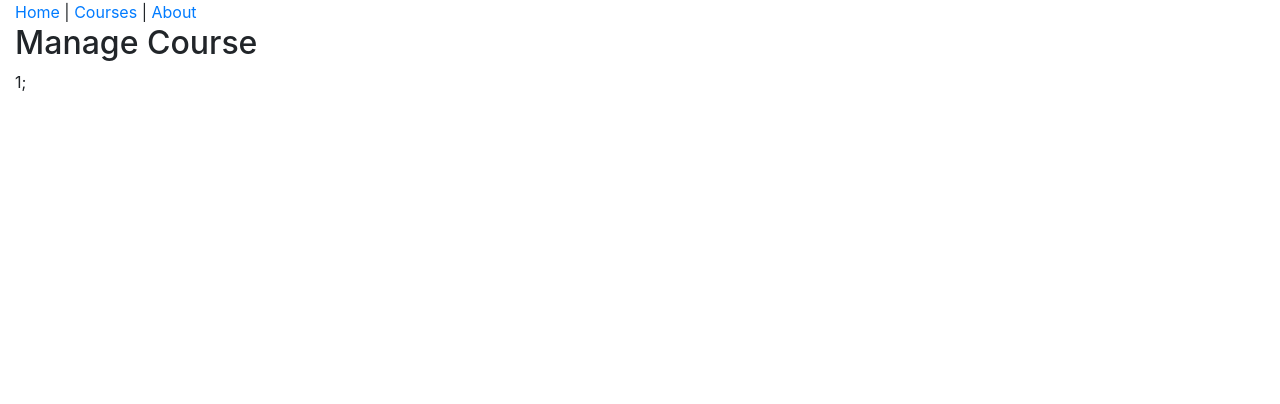
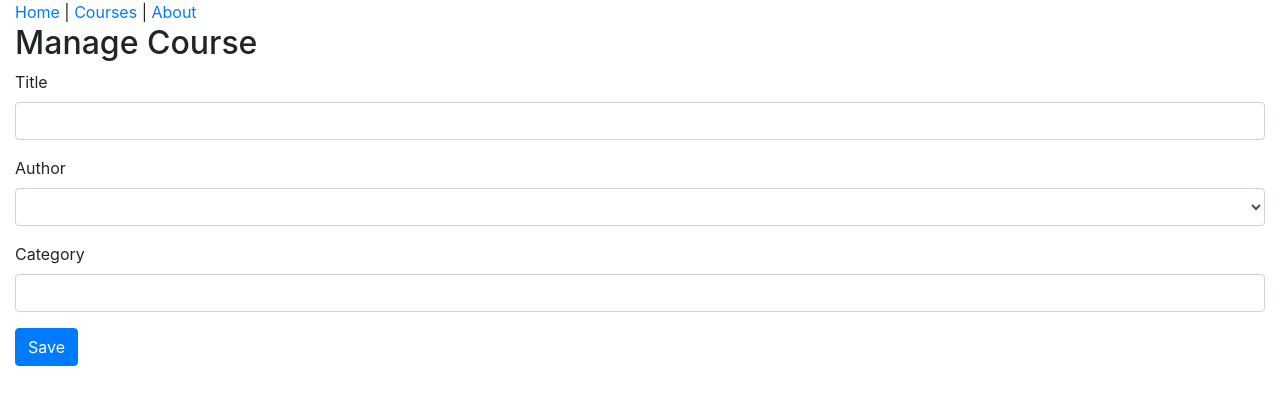
Before and after one commit to JSHEN9085/react-flux, a React (Create React App) app: page /course/1 in a window 1280 px wide. Shown: the top 404 px of the page. Built offline with nearby package versions, Linux system fonts and the light colour scheme; no server answers.

Commit message:
course form

```diff
--- a/src/components/App.js
+++ b/src/components/App.js
@@ -19,6 +19,7 @@
             <Route path="/courses" component={CoursesPage}/>
             <Route path="/about" component={AboutPage}/>
             <Route path="/course/:slug" component={ManageCoursePage}/>
+            <Route path="/course" component={ManageCoursePage}/>
             <Redirect from="/about-page" to="/about"/>
             <Route component={NotFoundPage}/>
             {/* Route allows multipul match, without keywork exact, other 2 components will also render home page as the route contain "/" */}
--- /dev/null
+++ b/src/components/CourseForm.js
@@ -0,0 +1,60 @@
+import React from "react";
+
+function CourseForm(props) {
+
+    console.log(props);
+
+
+  return (
+    <form>
+      <div className="form-group">
+        <label htmlFor="title">Title</label>
+        <div className="field">
+          <input
+            id="title"
+            type="text"
+            name="title"
+            className="form-control"
+            onChange={props.onChange}
+            value={props.course.title}
+          />
+        </div>
+      </div>
+
+      <div className="form-group">
+        <label htmlFor="author">Author</label>
+        <div className="field">
+          <select
+            id="author"
+            name="authorId"
+            onChange={props.onChange}
+            value={props.course.authorId || ""}
+            className="form-control"
+          >
+            <option value="" />
+            <option value="1">Cory House</option>
+            <option value="2">Scott Allen</option>
+          </select>
+        </div>
+      </div>
+
+      <div className="form-group">
+        <label htmlFor="category">Category</label>
+        <div className="field">
+          <input
+            type="text"
+            id="category"
+            name="category"
+            onChange={props.onChange}
+            value={props.course.category}
+            className="form-control"
+          />
+        </div>
+      </div>
+
+      <input type="submit" value="Save" className="btn btn-primary" />
+    </form>
+  );
+}
+
+export default CourseForm;
--- a/src/components/CoursesPage.js
+++ b/src/components/CoursesPage.js
@@ -1,6 +1,7 @@
 import React, { useState, useEffect } from "react";
 import { getCourses } from "../api/courseApi";
 import CourseList from "./CourseList";
+import { Link } from 'react-router-dom';
 
 //class component
 // class CoursesPage extends Component {
@@ -64,6 +65,9 @@
     return (
         <>
             <h2>Courses</h2>
+            <Link className="btn btn-primary" to="/course">
+                Add course
+            </Link>
             <CourseList courses={courses}/>
         </>
     )
--- a/src/components/ManageCoursePage.js
+++ b/src/components/ManageCoursePage.js
@@ -1,13 +1,30 @@
-import React from 'react';
-import { Prompt } from 'react-router-dom';
+import React, {useState} from 'react';
+// import { Prompt } from 'react-router-dom';
+import CourseForm from './CourseForm';
 
 const ManageCoursePage = props => {
     console.log(props);
+    const [course, setCourse] = useState({
+        id: null,
+        slug: "",
+        title: "",
+        authorId: null,
+        category: ""
+    })
+
+    function handleChange(event){
+        // const updatedCourse = {...course}; don't directly mutate the state, make a copy first
+        // updatedCourse.title = event.target.value;
+        console.log(event.target.name);
+        const updatedCourse = {...course, [event.target.name]: event.target.value};
+        setCourse(updatedCourse);
+    }
+
     return (
         <>
         <h2>Manage Course</h2>
-        <Prompt when={true} message="Are you sure want to leave?"/>
-        {props.match.params.slug};
+        {/* <Prompt when={true} message="Are you sure want to leave?"/> */}
+        <CourseForm course={course} onChange={handleChange}/>
         </>
     )
 }
```
Also changed, not shown: src/components/common/TextInput.js (added, +41 -0 lines).
